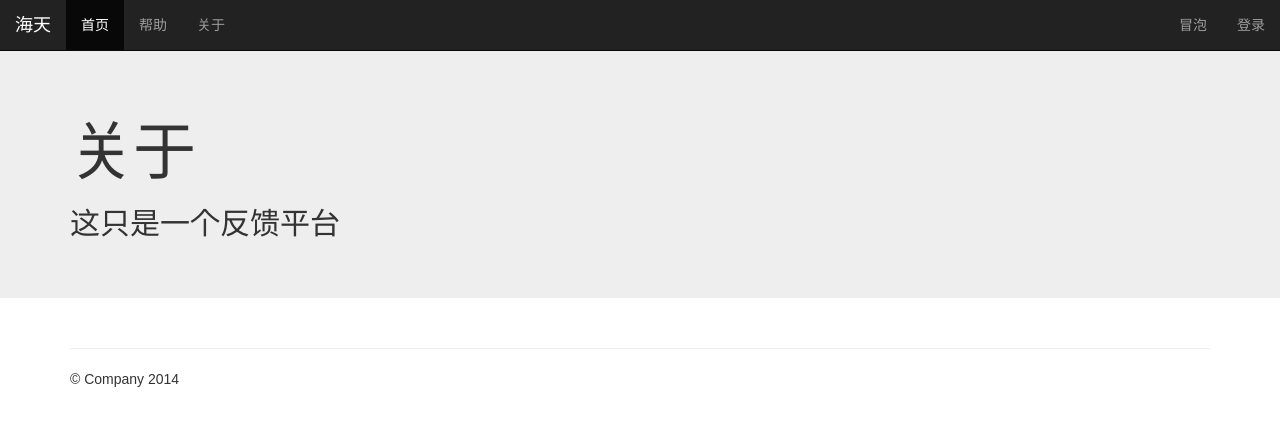
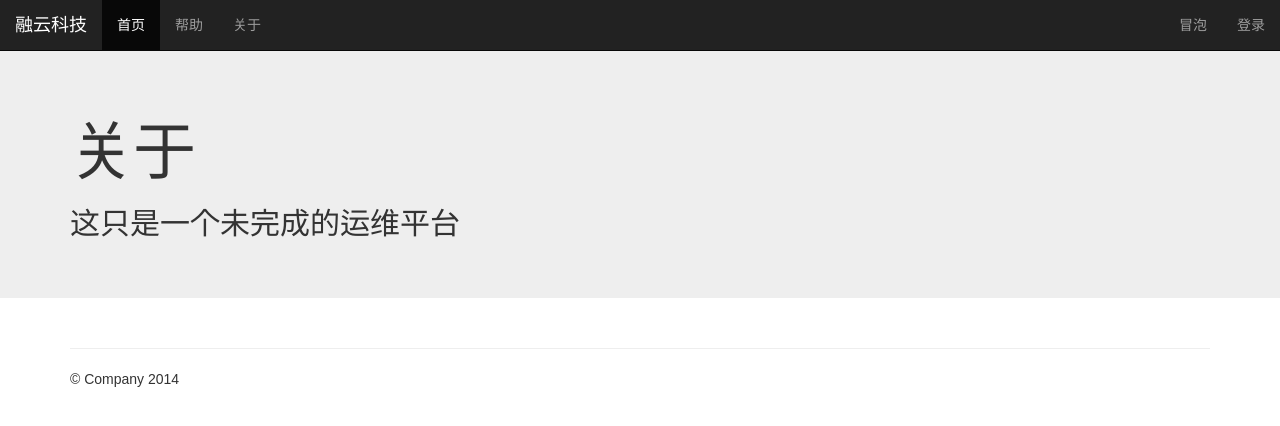
Before and after one commit to longwenchen/ascend, a Django app: page /about/ in a window 1280 px wide. Shown: the top 426 px of the page. Run offline with Django 3.2, Linux system fonts and the light colour scheme; parts of the project's set-up code (start-up, migrations or seed data) failed here and were passed over; some libraries are stand-ins or nearby versions.

Commit message:
some change

```diff
--- a/article/templates/article/detail.html
+++ b/article/templates/article/detail.html
@@ -4,11 +4,11 @@
 
 <h1>{{ article.title }}</h1>
     <span> <strong>{{ article.author }}</strong> 在 <em> {{ article.pub_date }} </em> 提交 </span>
-        <h2>{% if article.input_formats %}
+        <h3>{% if article.input_formats %}
             {{ article.body | safe }}
             {% else %} {{ article.body }}
             {% endif %}
-        </h2>
+        </h3>
         {% if article.image %}
         <img class="img-responsive" src="/media/{{ article.image }}" />
         {% endif %}
--- a/lwc/settings.py
+++ b/lwc/settings.py
@@ -76,7 +76,7 @@ CACHES = {
 # Internationalization
 # https://docs.djangoproject.com/en/1.7/topics/i18n/
 
-LANGUAGE_CODE = 'zh-cn'
+LANGUAGE_CODE = 'zh-hans'
 
 TIME_ZONE = 'Asia/Shanghai'
 
--- /dev/null
+++ b/requirements.txt
@@ -0,0 +1,4 @@
+Django==1.8.1
+django-markdown==0.8.4
+Markdown==2.6.2
+Pillow==2.8.1
--- a/templates/about.html
+++ b/templates/about.html
@@ -3,7 +3,7 @@
     <div class="jumbotron">
       <div class="container">
         <h1>关于</h1>
-        <h2>这只是一个反馈平台</h2>
+        <h2>这只是一个未完成的运维平台</h2>
       </div>
     </div>
 {% endblock %}
--- a/templates/base.html
+++ b/templates/base.html
@@ -9,7 +9,7 @@
     <meta name="author" content="Lonwen Chen">
     {#    <link rel="icon" href="../favicon.ico">#}
     <link rel="shortcut icon" href="{% static 'images/favicon.ico' %}"/>
-    <title>场中路3595号</title>
+    <title>融云科技（北京）有限公司</title>
 
     <!-- Bootstrap core CSS -->
     <link href="{% static "dist/css/bootstrap.min.css" %}" rel="stylesheet">
--- a/templates/navbar.html
+++ b/templates/navbar.html
@@ -8,7 +8,7 @@
         <span class="icon-bar"></span>
         <span class="icon-bar"></span>
       </button>
-      <a class="navbar-brand" href="/">海天</a>
+      <a class="navbar-brand" href="/">融云科技</a>
     </div>
     <!-- Collect the nav links, forms, and other content for toggling -->
     <div class="collapse navbar-collapse" id="bs-example-navbar-collapse-1">
```
Also changed, not shown: article/templates/article/index.html (+6 -12 lines).
